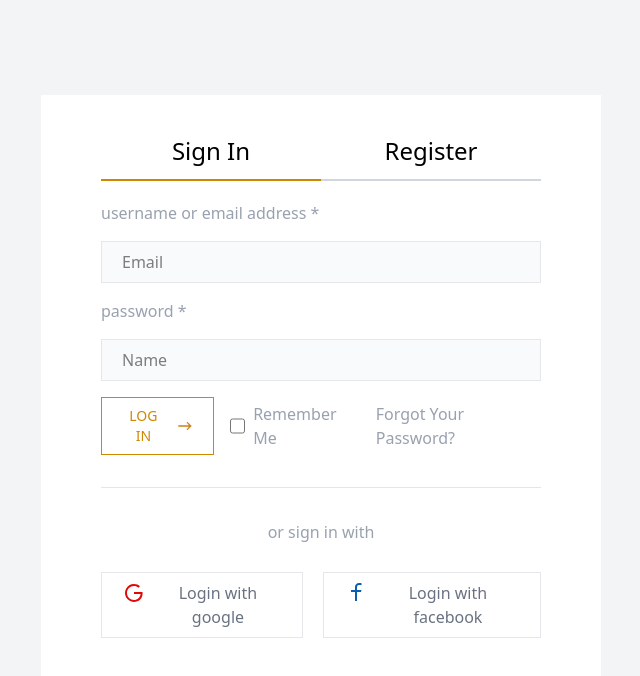
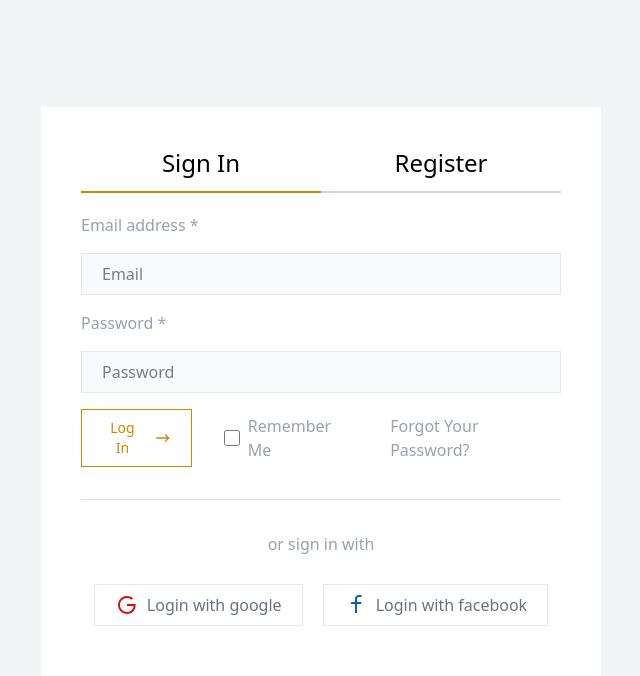
Before and after one commit to VISHNU-M123/FUSIONMART-FRONTEND, a React (Vite) app: page /login in a window 1280 px wide. Shown: the top 676 px of the page, without its empty margins (319-959 px from the left). Built offline with nearby package versions, Linux system fonts and the light colour scheme.

Commit message:
updated login page

```diff
--- a/src/pages/Login.jsx
+++ b/src/pages/Login.jsx
@@ -1,50 +1,77 @@
-import React from 'react'
+import React, { useState } from 'react'
 import { assets } from '../assets/assets'
 
 const Login = () => {
+
+  const [isRegister, setIsRegister] = useState(false);
+
   return (
-    <div className='bg-gray-100 flex justify-center items-center min-h-screen'>
-      <div className='bg-white px-15 py-10 w-full sm:w-96 lg:w-140'>
-        <div className='flex'>
-          <div className='w-full text-center'>
+    <div className='bg-gray-100 flex justify-center items-center min-h-screen md:p-20'>
+      <div className='bg-white px-10 py-10 w-full md:w-full sm:w-96 lg:w-140'>
+        <div className='flex cursor-pointer'>
+          <div onClick={() => setIsRegister(false)} className='w-full text-center'>
             <h1 className='text-2xl'>Sign In</h1>
-            <hr className='border-yellow-600 border-1 mt-3' />
+            <hr className={`border-1 mt-3 ${isRegister ? 'border-gray-300 ' : 'border-yellow-600 '}`} />
           </div>
-          <div className='w-full text-center'>
+          <div onClick={() => setIsRegister(true)} className='w-full text-center'>
             <h1 className='text-2xl'>Register</h1>
-            <hr className='border-gray-300 border-1 mt-3' />
+            <hr className={`border-1 mt-3 ${isRegister ? 'border-yellow-600 ' : 'border-gray-300 '}`} />
           </div>
         </div>
         <form className='mt-5 space-y-4'>
+          {isRegister && (
+            <>
               <div>
-            <p className='text-gray-400'>username or email address *</p>
+                <p className='text-gray-400'>Name *</p>
+                <input className='w-full px-5 py-2 mt-4 bg-gray-50 outline-none border border-gray-200' type="text" placeholder='Name' />
+              </div>
+              <div>
+                <p className='text-gray-400'>Mobile Number *</p>
+                <input className='w-full px-5 py-2 mt-4 bg-gray-50 outline-none border border-gray-200' type="tel" placeholder='Mobile Number' />
+              </div>
+            </>
+          )}
+          <div>
+            <p className='text-gray-400'>Email address *</p>
             <input className='w-full px-5 py-2 mt-4 bg-gray-50 outline-none border border-gray-200' type="email" placeholder='Email' />
           </div>
           <div>
-            <p className='text-gray-400'>password *</p>
-            <input className='w-full px-5 py-2 mt-4 bg-gray-50 outline-none border border-gray-200' type="text" placeholder='Name' />
+            <p className='text-gray-400'>Password *</p>
+            <input className='w-full px-5 py-2 mt-4 bg-gray-50 outline-none border border-gray-200' type="password" placeholder='Password' />
           </div>
-          <div className='flex gap-4 items-center'>
-            <div>
-              <button className='px-5 py-2 gap-3 items-center justify-center flex border border-yellow-600 text-sm text-yellow-600'>LOG IN<img src={assets.right_arrow_icon} alt="" className='w-4 h-4' /></button>
+          <div className='flex flex-col sm:flex-row gap-4 md:gap-8 items-center'>
+            <div className='w-full sm:w-auto'>
+              <button className='px-5 py-2 gap-3 items-center justify-center flex border border-yellow-600 text-sm text-yellow-600 w-full sm:w-auto'>
+                {isRegister ? 'Sign Up' : 'Log In'}
+                <img src={assets.right_arrow_icon} alt="" className='w-4 h-4' />
+              </button>
             </div>
+            {!isRegister && (
+              <>
                 <div className="flex items-center gap-2">
                   <input type="checkbox" id="rememberMe" className="w-4 h-4 accent-gray-500" />
                   <label htmlFor="rememberMe" className="text-gray-400">Remember Me</label>
                 </div>
                 <div>
-              <p className='text-gray-400'>Forgot Your Password?</p>
+                  <p className='text-gray-400 cursor-pointer'>Forgot Your Password?</p>
                 </div>
+              </>
+            )}
+            {isRegister && (
+              <div>
+                <p onClick={() => setIsRegister(false)} className='text-gray-400 cursor-pointer'>Already have an account ?</p>
+              </div>
+            )}
           </div>
         </form>
         <hr className="my-8 border-t border-neutral-200" />
         <p className='text-center text-gray-400'>or sign in with</p>
-        <div className='flex items-center justify-center gap-5 my-7'>
-          <div className=''>
-            <button className='px-5 py-2 text-gray-500 border border-gray-200 flex gap-2'><img src={assets.google_icon} alt="" /> Login with google</button>
+        <div className='flex flex-col sm:flex-row items-center justify-center gap-5 my-7'>
+          <div className='w-full sm:w-auto'>
+            <button className='px-5 py-2 text-gray-500 border border-gray-200 flex gap-2 w-full sm:w-auto items-center justify-center'><img src={assets.google_icon} alt="" /> Login with google</button>
           </div>
-          <div className=''>
-            <button className='px-5 py-2 text-gray-500 border border-gray-200 flex gap-2'><img src={assets.facebook_login_icon} alt="" /> Login with facebook</button>
+          <div className='w-full sm:w-auto'>
+            <button className='px-5 py-2 text-gray-500 border border-gray-200 flex gap-2 w-full sm:w-auto items-center justify-center'><img src={assets.facebook_login_icon} alt="" /> Login with facebook</button>
           </div>
         </div>
       </div>
```
Lines whose indentation alone changed are shown as unchanged.
